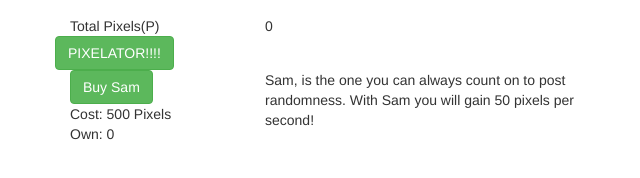
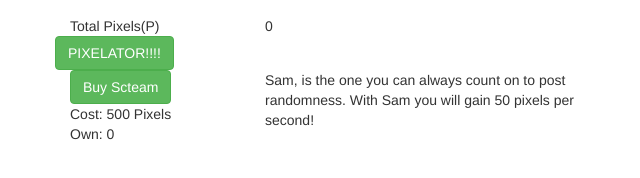
Before and after one commit to weathergeek96/PixelGame, a plain HTML site: page index.html in a window 1280 px wide. Shown: the part 214-392 px from the top of the page, 0-640 px from the left. Drawn offline with nearby package versions, Linux system fonts and the light colour scheme.

Commit message:
Changed sam to scteam

```diff
--- a/index.html
+++ b/index.html
@@ -26,7 +26,7 @@
         </div>
         <div class="row">
             <div class="col-sm-2">
-                <button type="button" class="btn btn-success" id="sam" onclick="buyItem('sam', 5, 50)">Buy Sam</button>
+                <button type="button" class="btn btn-success" id="sam" onclick="buyItem('sam', 5, 50)">Buy Scteam</button>
                 <br> Cost: 500 Pixels
                 <br> Own:
                 <text id="samOwn">0</text>
```
